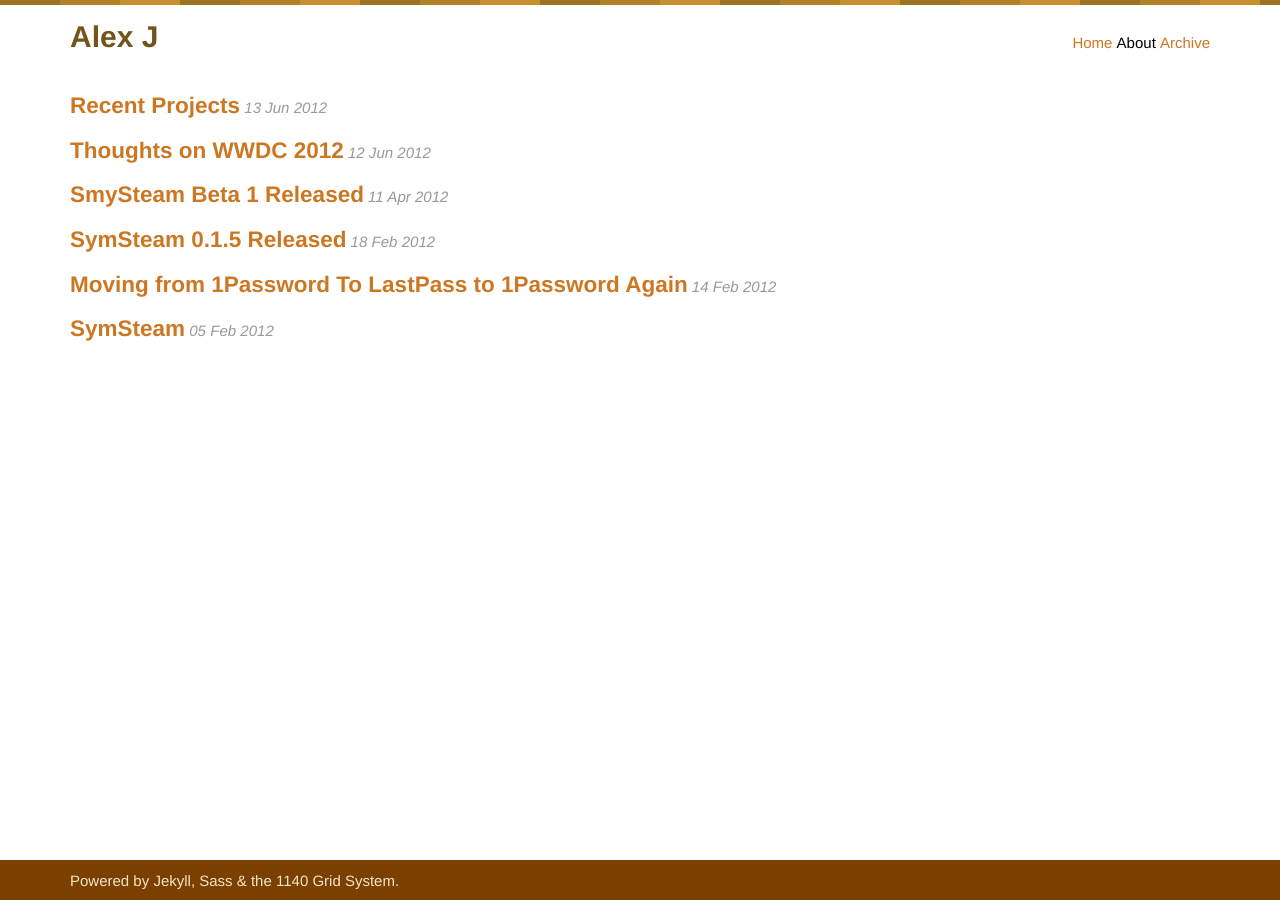
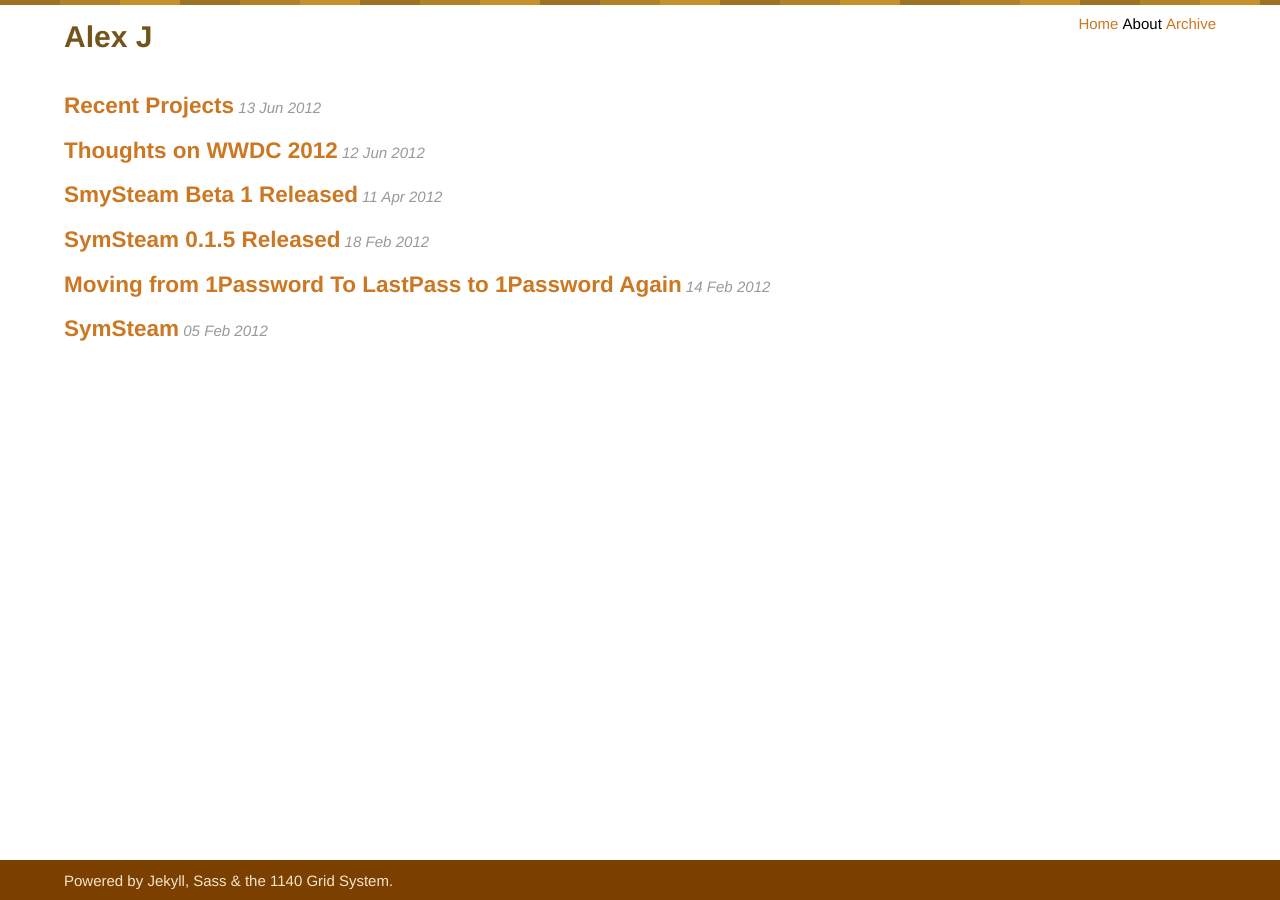
Before and after one commit to alexjohnj/alexjohnj, a Jekyll site: the page built from index.html, in a window 1280 px wide. Built offline with Jekyll 4.4.1, drawn with Linux system fonts in a browser that asks for light colours; Markdown is read by kramdown in place of the engine named in the settings.

Commit message:
First attempt at custom fluidity. So far so good but some work is needed.

```diff
--- a/_layouts/default.html
+++ b/_layouts/default.html
@@ -20,14 +20,10 @@
 
 </head>
 <body>
-	<div class="wrap">
-		<div class="container header">
-			<div class="row">
-				<div class="twelvecol last">
-					<div class="site-header">
-						<h1><a href="{{ site.baseurl }}">{{ site.title }}</a></h1>
-					</div>
-					<div class="site-navigation">
+
+	<div id="wrap">
+		<div id="site-header">
+			<header><h1><a href="{{ site.baseurl }}">{{ site.title }}</a></h1></header>
 			<nav>
 				<ul>
 					<li><a href="{{ site.baseurl }}">Home</a></li>
@@ -35,34 +31,17 @@
 					<li><a href="/archive/">Archive</a></li>
 				</ul>
 			</nav>
-					</div>
-				</div>
-			</div> <!--end row -->
-		</div> <!--end container header-->
+		</div> <!--end site-header-->
 
-		<div class="main">
-			<div class="container">
-				<div class="row">
-
-					<div class="twelvecol last">
+		<div id="content">
 			<article>
 				{{ content }}
 			</article>
-					</div>
-
-				</div><!--end row-->
-			</div><!--end container -->
-		</div><!--end main-->
-	</div><!--end wrap-->
+		</div><!--end content-->
+	</div> <!--end wrap-->
 
 	<footer>
-		<div class="container">
-			<div class="row">
-				<div class="twelvecol last">
 <p>Powered by <a href="https://github.com/mojombo/jekyll">Jekyll</a>, <a href="http://sass-lang.com/">Sass</a> &amp; the <a href="http://cssgrid.net/">1140 Grid System</a>.</p>
-				</div>
-			</div> <!--end row-->
-		</div><!--end container-->
 	</footer>
 </body>
 </html>
--- a/assets/styles/css/styles.css
+++ b/assets/styles/css/styles.css
@@ -312,98 +312,12 @@ table {
   border-collapse: collapse;
   border-spacing: 0; }
 
-/* Deleted CSS resets */
-/* ==================================================================================================================== */
-/* ! The 1140px Grid V2 by Andy Taylor \ http://cssgrid.net \ http://www.twitter.com/andytlr \ http://www.andytlr.com   */
-/* ==================================================================================================================== */
-.container {
-  padding-left: 20px;
-  padding-right: 20px; }
-
-.row {
-  width: 100%;
-  max-width: 1140px;
-  min-width: 755px;
-  margin: 0 auto;
-  overflow: hidden; }
-
-.onecol, .twocol, .threecol, .fourcol, .fivecol, .sixcol, .sevencol, .eightcol, .ninecol, .tencol, .elevencol {
-  margin-right: 3.8%;
-  float: left;
-  min-height: 1px; }
-
-.row .onecol {
-  width: 4.85%; }
-
-.row .twocol {
-  width: 13.45%; }
-
-.row .threecol {
-  width: 22.05%; }
-
-.row .fourcol {
-  width: 30.75%; }
-
-.row .fivecol {
-  width: 39.45%; }
-
-.row .sixcol {
-  width: 48%; }
-
-.row .sevencol {
-  width: 56.75%; }
-
-.row .eightcol {
-  width: 65.4%; }
-
-.row .ninecol {
-  width: 74.05%; }
-
-.row .tencol {
-  width: 82.7%; }
-
-.row .elevencol {
-  width: 91.35%; }
-
-.row .twelvecol {
-  width: 100%;
-  float: left; }
-
-.last {
-  margin-right: 0px; }
-
-img, object, embed {
-  max-width: 100%; }
-
-img {
-  height: auto; }
-
-/* Smaller screens */
-/* Mobile */
-@media handheld, only screen and (max-width: 775px) {
-  body {
-    -webkit-text-size-adjust: none; }
-
-  .row, body, .container {
-    width: 100%;
-    min-width: 0;
-    margin-left: 0px;
-    margin-right: 0px;
-    padding-left: 0px;
-    padding-right: 0px; }
-
-  .row .onecol, .row .twocol, .row .threecol, .row .fourcol, .row .fivecol, .row .sixcol, .row .sevencol, .row .eightcol, .row .ninecol, .row .tencol, .row .elevencol, .row .twelvecol {
-    width: auto;
-    float: none;
-    margin-left: 0px;
-    margin-right: 0px;
-    padding-left: 20px;
-    padding-right: 20px; } }
 html {
   height: 100%; }
 
 body {
   height: 100%;
+  width: 100%;
   background: url(/assets/images/top_pattern.png);
   background-repeat: repeat-x; }
   body:before {
@@ -414,18 +328,38 @@ body {
     width: 0;
     margin-top: -32767px; }
 
-.wrap {
-  min-height: 100%; }
+#wrap {
+  min-height: 100%;
+  margin-left: 5%;
+  margin-right: 5%; }
 
-.main {
+#site-header {
+  width: 100%;
+  height: 70px; }
+  #site-header header {
+    float: left; }
+  #site-header nav {
+    float: right; }
+    #site-header nav ul {
+      list-style-type: none; }
+    #site-header nav li {
+      display: inline; }
+    @media handheld, only screen and (max-width: 320px) {
+      #site-header nav {
+        visibility: hidden;
+        display: none; } }
+
+#content {
+  width: 100%;
   margin-bottom: 0;
   overflow: auto;
   padding-bottom: 2.67em; }
   @media handeld, only screen and (max-width: 320px) {
-    .main {
+    #content {
       padding-bottom: 4.005em; } }
 
 footer {
+  width: 100%;
   position: relative;
   margin-top: -2.67em;
   height: 2.67em;
@@ -437,26 +371,12 @@ footer {
     text-decoration: none; }
   footer p {
     margin: 0;
+    margin-left: 5%;
     padding-top: 10px; }
   @media handheld, only screen and (max-width: 320px) {
     footer {
       height: 4.005em;
       margin-top: -4.005em; } }
-
-.site-header {
-  float: left; }
-
-.site-navigation {
-  padding-top: 19px;
-  float: right; }
-  .site-navigation nav ul {
-    list-style-type: none; }
-  .site-navigation nav li {
-    display: inline; }
-  @media handheld, only screen and (max-width: 320px) {
-    .site-navigation {
-      visibility: hidden;
-      display: none; } }
 
 #post-header-container {
   border-bottom: 3px #cc7722 solid; }
@@ -500,7 +420,7 @@ h2 small {
   font-size: .67em;
   color: #999; }
 
-.site-header h1 a {
+#site-header h1 a {
   color: #73541a; }
-.site-header h1 a:hover {
+#site-header h1 a:hover {
   color: #73541a; }
--- a/assets/styles/sass/layout.scss
+++ b/assets/styles/sass/layout.scss
@@ -8,6 +8,7 @@ html {
 
 body {
 	height: 100%;
+	width: 100%;
 	background: url(/assets/images/top_pattern.png);
 	background-repeat: repeat-x;
 
@@ -20,11 +21,40 @@ body {
 	}
 }
 
-.wrap {
+#wrap {
 	min-height: 100%;
+	margin-left: 5%;
+	margin-right: 5%;
 }
 
-.main {
+#site-header {
+	width: 100%;
+	height: 70px;
+	header {
+		float: left;
+	}
+
+	nav {
+		float: right;
+
+		ul {
+			list-style-type: none;
+		}
+
+		li {
+			display: inline;
+		}
+
+		@media handheld, only screen and (max-width: 320px) {
+			visibility: hidden;
+			display: none;
+		}
+	}
+}
+
+#content {
+	width: 100%;
+
 	margin-bottom: 0;
 	overflow: auto;
 	padding-bottom: $footer-height;
@@ -35,6 +65,7 @@ body {
 }
 
 footer {
+	width: 100%;
 	position: relative;
 	margin-top: -($footer-height);
 	height: $footer-height;
@@ -50,6 +81,7 @@ footer {
 
 	p {
 		margin:0; // Having any margins will mess up the footer.
+		margin-left: 5%;
 		padding-top: 10px;
 	}
 
@@ -59,29 +91,10 @@ footer {
 	}
 }
 
-.site-header {
-	float: left;
-}
-
-.site-navigation {
-	padding-top: 19px;
-	float: right;
-
-	nav {
-		ul {
-			list-style-type: none;
-		}
-
-		li {
-			display: inline;
-		}
-	}
-
-	@media handheld, only screen and (max-width: 320px) {
-		visibility: hidden;
-		display: none;
-	}
-}
+// .site-navigation {
+// 	padding-top: 19px;
+// 	float: right;
+// }
 
 #post-header-container {
 	border-bottom: 3px $underline-color solid;
--- a/assets/styles/sass/styles.scss
+++ b/assets/styles/sass/styles.scss
@@ -1,4 +1,4 @@
 @import "normalize";
-@import "1140";
+// @import "1140";
 @import "layout";
 @import "typography"
--- a/assets/styles/sass/typography.scss
+++ b/assets/styles/sass/typography.scss
@@ -37,7 +37,7 @@ h2 {
 	}
 }
 
-.site-header {
+#site-header {
 	h1 {
 		a {
 			color: $header-text-color;
```
Lines whose indentation alone changed are shown as unchanged.
